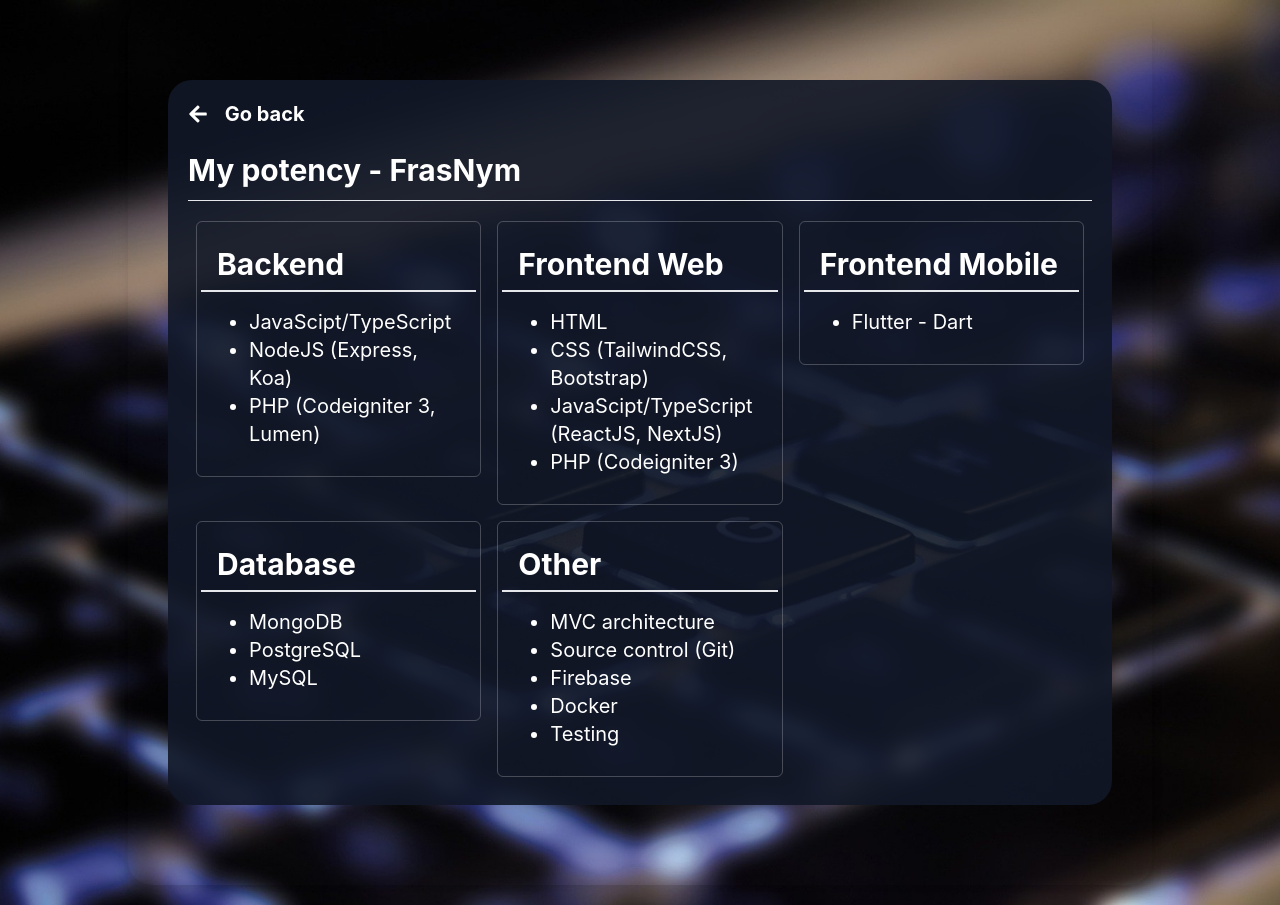
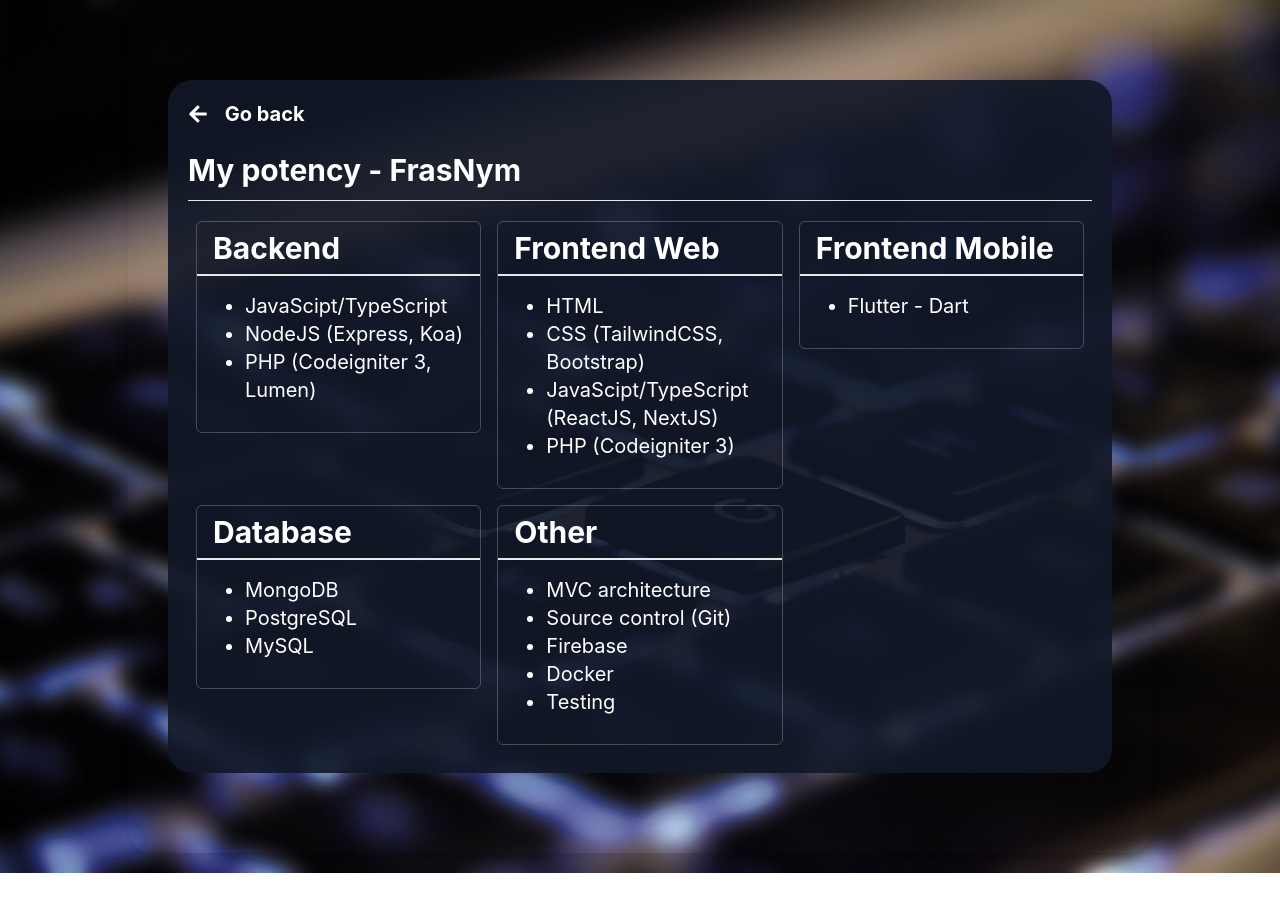
Before and after one commit to frasnym/Portfolio-NextJS, a Next.js app: page /potency in a window 1280 px wide. After the commit the page ends 873 px from the top, so only its background shows below. Built offline with nearby package versions, Linux system fonts and the light colour scheme.

Commit message:
feat(card): Add subtitle to Card component

```diff
--- a/components/ui/card/Card.tsx
+++ b/components/ui/card/Card.tsx
@@ -2,17 +2,28 @@
 
 type Props = {
 	header: string;
+	subtitle?: string;
 	footer?: any;
 	children: any;
 	className?: string;
 };
 
 export default function Card(props: Props) {
+	let cardSubtitle: any;
+	if (props.subtitle) {
+		cardSubtitle = (
+			<h6 className="font-normal text-xl text-gray-400">
+				{props.subtitle}
+			</h6>
+		);
+	}
+
 	let cardHeader: any;
 	if (props.header) {
 		cardHeader = (
 			<div className="px-4 py-2 mb-0 bg-opacity-30 font-bold text-3xl border-b-2">
-				{props.header}
+				<h5>{props.header}</h5>
+				{cardSubtitle}
 			</div>
 		);
 	}
@@ -24,7 +35,7 @@
 
 	return (
 		<div
-			className={`relative flex flex-col min-w-0 break-words bg-clip-border border border-solid rounded-md border-opacity-25 pt-4 px-1 ${props.className}`}
+			className={`relative flex flex-col min-w-0 break-words bg-clip-border border border-solid rounded-md border-opacity-25 ${props.className}`}
 		>
 			{cardHeader}
 			<div className="flex-grow flex-shrink p-4">{props.children}</div>
```
